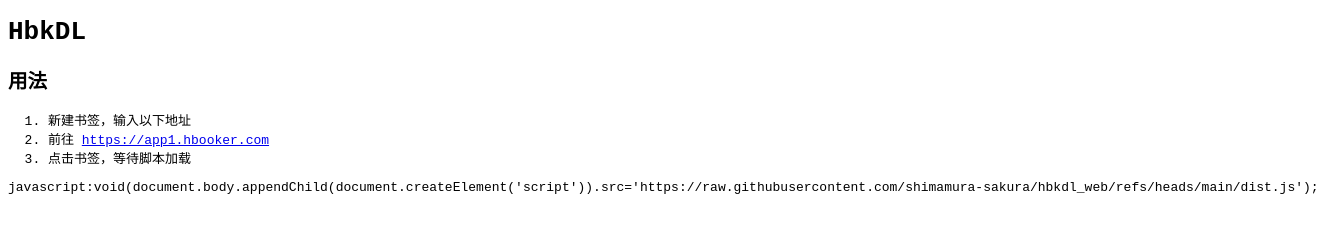
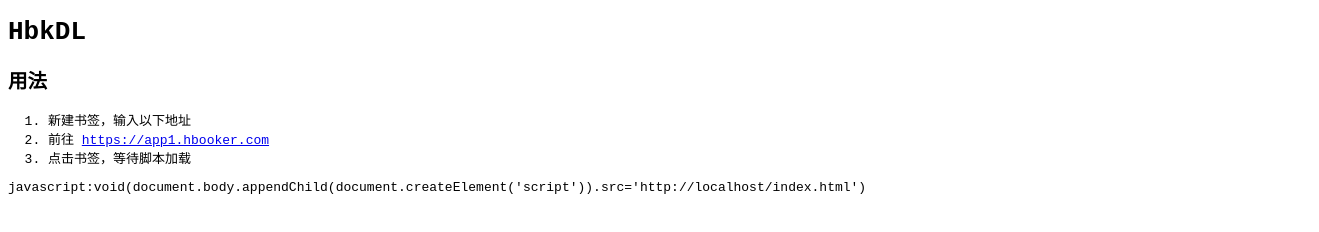
Before and after one commit to shimamura-sakura/hbkdl_web, a plain HTML site: page index.html in a window 1280 px wide. Shown: the whole page, 1319 px wide, since content can reach past the window. Drawn offline with Linux system fonts and the light colour scheme.

Commit message:
index.html: use location.href

```diff
--- a/index.html
+++ b/index.html
@@ -12,6 +12,8 @@
     <li>前往 <a href="https://app1.hbooker.com">https://app1.hbooker.com</a></li>
     <li>点击书签，等待脚本加载</li>
 </ol>
-<pre>javascript:void(document.body.appendChild(document.createElement('script')).src='https://raw.githubusercontent.com/shimamura-sakura/hbkdl_web/refs/heads/main/dist.js');</pre>
+<script>
+document.body.appendChild(document.createElement('pre')).innerText = `javascript:void(document.body.appendChild(document.createElement('script')).src='${location.href}')`;
+</script>
 </body>
 </html>
```
